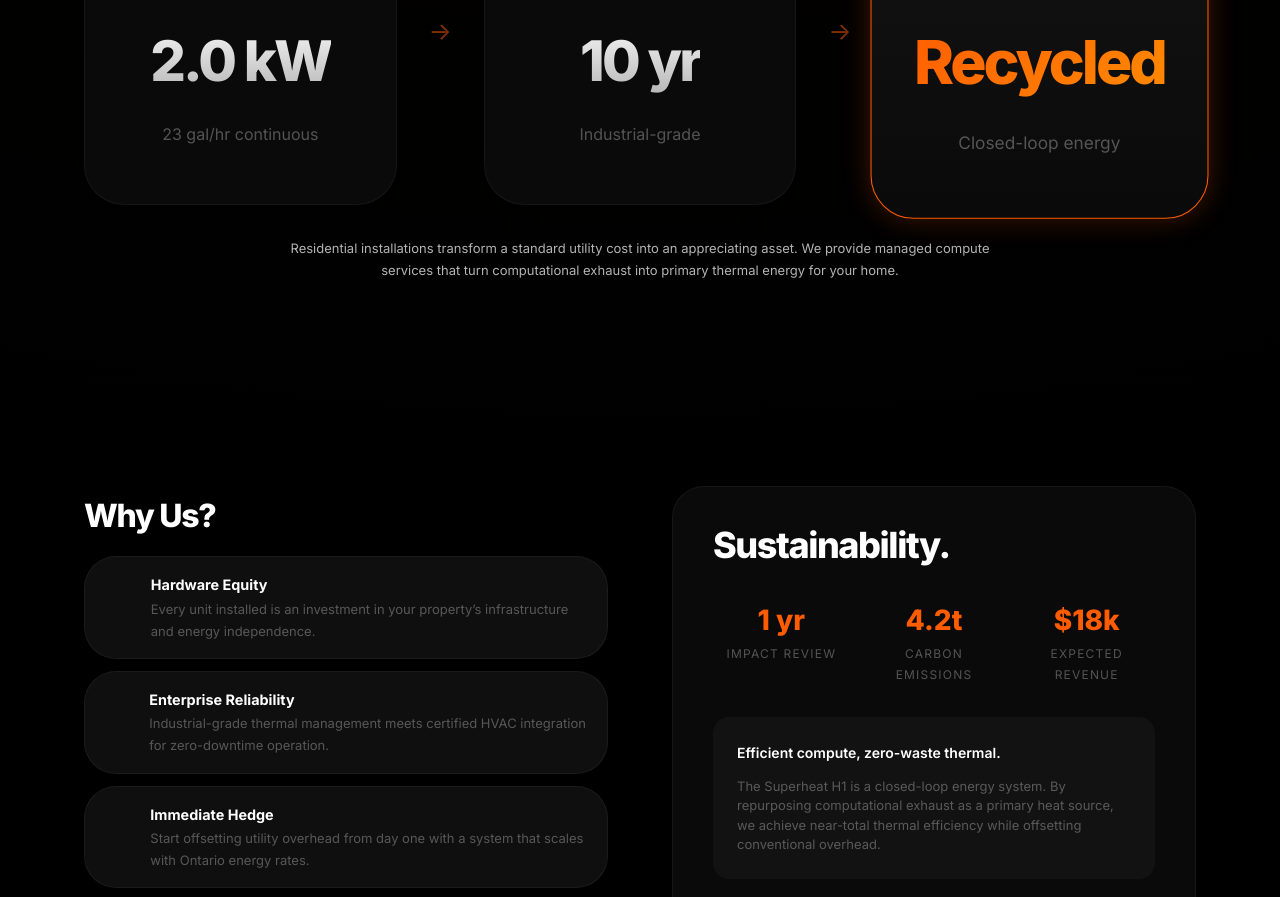
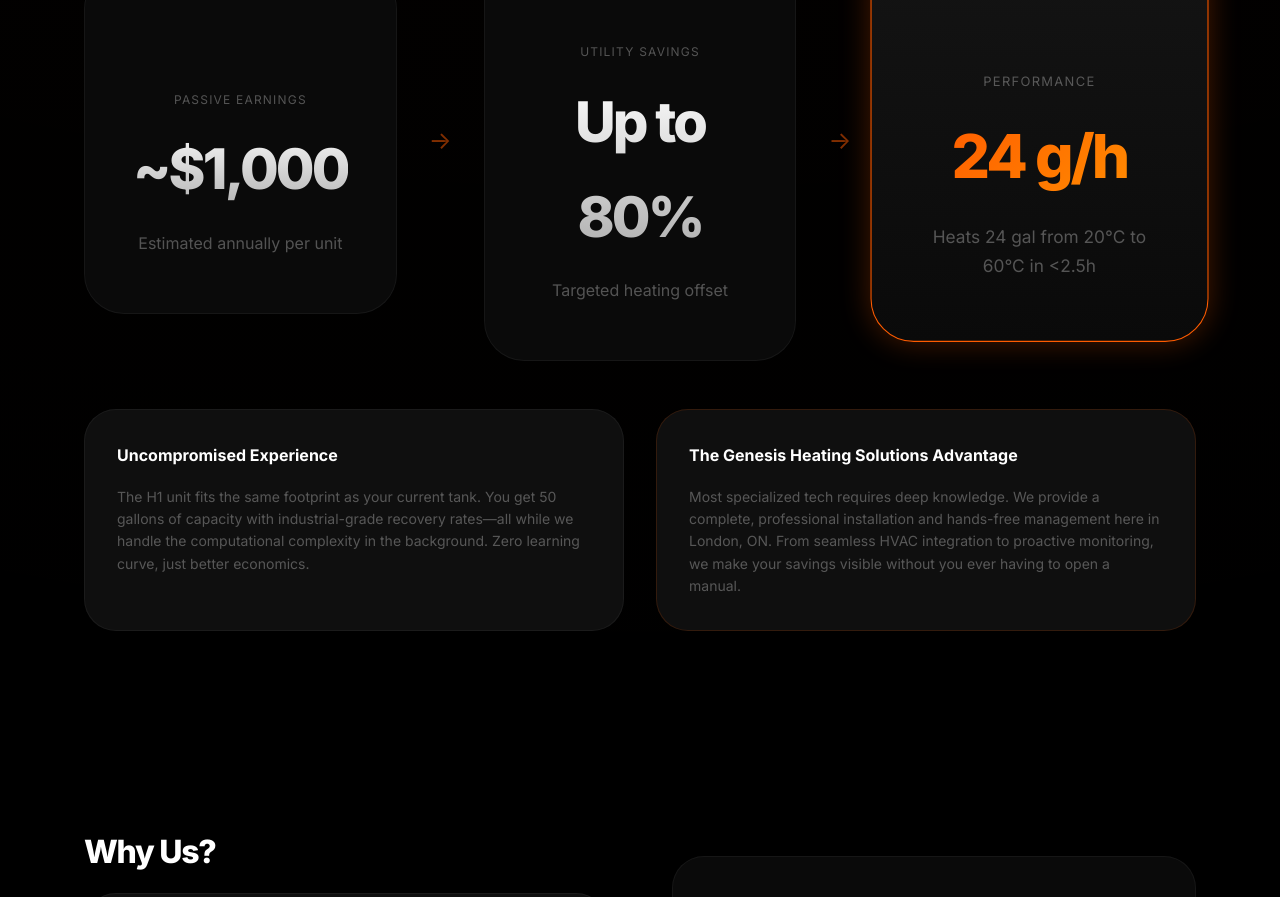
Before and after one commit to London-mining-company/genesis-heating, a Preact app: page / in a window 1280 px wide. Shown: the part 2160-3057 px from the top of the page. Built offline with nearby package versions, Linux system fonts and the light colour scheme.

Commit message:
Refine messaging, company name consistency, and sustainability descriptions

```diff
--- a/src/App.tsx
+++ b/src/App.tsx
@@ -76,23 +76,23 @@ const Icon = ({ p }: { p: string }) => <svg className="icon-svg" viewBox="0 0 24
 const STEPS = [
     { n: 1, t: 'Simple Swap', d: 'We install a Superheat H1 unit. Same space, same plumbing—no renovation required.' },
     { n: 2, t: 'Double Duty', d: 'The unit processes high-value computing tasks. Heat generated warms your water—one watt, two purposes.' },
-    { n: 3, t: 'Flexible Payout', d: 'Earn monthly. Cash out via cheque or keep it in Bitcoin. Your choice, your control.' },
+    { n: 3, t: 'Computational Rewards', d: 'Receive monthly rewards from the system’s output. Choose the freedom of a CAD cheque or the long-term value of Bitcoin. Your choice, your control.' },
 ]
 
 const BENEFITS = [
-    { i: 'M13 10V3L4 14h7v7l9-11h-7z', t: 'Hardware Equity', d: 'Every unit installed is an investment in your property’s infrastructure and energy independence.' },
-    { i: 'M9 12l2 2 4-4m5.618-4.016A11.955 11.955 0 0112 2.944a11.955 11.955 0 01-8.618 3.04A12.02 12.02 0 003 9c0 5.591 3.824 10.29 9 11.622 5.176-1.332 9-6.03 9-11.622 0-1.042-.133-2.052-.382-3.016z', t: 'Enterprise Reliability', d: 'Industrial-grade thermal management meets certified HVAC integration for zero-downtime operation.' },
-    { i: 'M12 8v4l3 3m6-3a9 9 0 11-18 0 9 9 0 0118 0z', t: 'Immediate Hedge', d: 'Start offsetting utility overhead from day one with a system that scales with Ontario energy rates.' },
-    { i: 'M17.657 16.657L13.414 20.9a1.998 1.998 0 01-2.827 0l-4.244-4.243a8 8 0 1111.314 0z M15 11a3 3 0 11-6 0 3 3 0 016 0z', t: 'Local Support', d: 'Based in London, Ontario. We provide professional onsite service and proactive monitoring.' },
+    { i: 'M12 8c-1.657 0-3 .895-3 2s1.343 2 3 2 3 .895 3 2-1.343 2-3 2m0-8c1.11 0 2.08.402 2.599 1M12 8V7m0 1v8m0 0v1m0-1c-1.11 0-2.08-.402-2.599-1M21 12a9 9 0 11-18 0 9 9 0 0118 0z', t: 'Built-in Efficiency', d: 'Your H1 performs high-value compute while you go about your day. No technical learning required. It’s automated utility value, powered by your property.' },
+    { i: 'M9 12l2 2 4-4m5.618-4.016A11.955 11.955 0 0112 2.944a11.955 11.955 0 01-8.618 3.04A12.02 12.02 0 003 9c0 5.591 3.824 10.29 9 11.622 5.176-1.332 9-6.03 9-11.622 0-1.042-.133-2.052-.382-3.016z', t: 'Uncompromised Comfort', d: 'Advanced chip-powered heat exchange delivers superior hot water performance. 24 gal/hour recovery means zero compromises on your home’s needs.' },
+    { i: 'M13 10V3L4 14h7v7l9-11h-7z', t: 'Hands-Free Profit', d: 'We manage the complexity, setup, and performance. You receive the computational rewards monthly—professional, local, and entirely hands-off.' },
+    { i: 'M17.657 16.657L13.414 20.9a1.998 1.998 0 01-2.827 0l-4.244-4.243a8 8 0 1111.314 0z M15 11a3 3 0 11-6 0 3 3 0 016 0z', t: 'London Expertise', d: 'Based in London, ON. We provide professional onsite integration and proactive 24/7 monitoring for your peace of mind.' },
 ]
 
 const FAQS = [
-    { q: 'What is the Superheat H1?', a: 'A water heater that earns. It uses advanced processors to perform computing tasks - capturing the heat they produce to warm your water. One watt, two purposes.' },
-    { q: 'Who is Genesis Heating Solutions?', a: 'A London-based team with deep roots in HVAC and Bitcoin mining. We bring decades of combined experience to help homeowners turn wasted heat into value - professionally installed, locally supported.' },
-    { q: 'What is included in your service?', a: 'Everything. We handle the complex parts: mining pool configuration, wallet setup assistance, professional HVAC installation, permits, and ongoing support. You just enjoy lower heating costs.' },
-    { q: 'How do earnings work?', a: 'Your share of the system output grows as the project matures. We offer both hardware ownership and managed leasing frameworks—both optimized for a sustainable revenue share over a set period. We’ll find the best alignment for your energy profile during your walkthrough.' },
-    { q: 'What does it cost?', a: 'We offer flexible entry points ranging from hardware purchase to service-based leasing. Both paths are designed as win-win partnerships that lead to long-term asset equity. Pricing is transparently detailed during consultation based on current compute cycles.' },
-    { q: 'Why Genesis instead of DIY?', a: 'Automated pool optimization and certified HVAC integration require specialized expertise. We provide a turnkey service that ensures your hot water remains constant while maximizing your utility offsets—professionally managed, zero effort required.' },
+    { q: 'What is the Superheat H1?', a: 'A water heater that earns. It uses advanced processors to perform high-value computing tasks—capturing the heat they produce to warm your water. One watt, two purposes.' },
+    { q: 'Who is Genesis Heating Solutions?', a: 'A London-based team specialized in high-efficiency thermal management. We bring professional HVAC expertise to help property owners turn computational exhaust into primary household value.' },
+    { q: 'What is included in your service?', a: 'Everything. We handle the technical configuration, professional HVAC installation, and ongoing monitoring. You just enjoy lower heating costs and monthly credits.' },
+    { q: 'How do computational rewards work?', a: 'As your system processes high-value data, it generates rewards that effectively recoup your heating costs. You have the total flexibility to receive these as a monthly CAD cheque or directed into Bitcoin—giving you complete freedom over how you use the value your home creates.' },
+    { q: 'What does it cost?', a: 'We offer flexible entry points ranging from equipment purchase to service-based leasing. Both paths are designed to create immediate utility savings. Pricing is transparently detailed during your local consultation.' },
+    { q: 'Why Genesis Heating Solutions instead of DIY?', a: 'Optimizing thermal capture and high-value compute require specialized integration. We provide a turnkey service that ensures your hot water is constant while maximizing your returns—professionally managed, zero effort required.' },
     { q: 'What happens next?', a: 'Join the waitlist now. In Spring 2026, we will reach out to schedule a free consultation - no pressure, just a conversation to see if the system makes sense for your home.' },
     { q: 'Is it loud?', a: 'About as loud as a quiet desk fan. Most units go in basements or utility rooms.' },
     { q: 'Will it affect my internet?', a: 'No. We install a dedicated connection that stays separate from your home network.' },
@@ -144,52 +144,65 @@ const Infographic = () => {
         <section className="section reveal">
             <div className="container">
                 <header className="section-header">
-                    <h2>What You Get</h2>
-                    <p>The Superheat H1 delivers identical hot water performance with measurable utility offsets.</p>
+                    <h2>One Watt, Two Purposes.</h2>
+                    <p>Genesis Heating Solutions provides professional integration of the Superheat H1—a water heater that repurposes high-value computation to generate primary heat, creating a sustainable value-recovery stream for your property.</p>
                     <div style={{ display: 'flex', gap: '0.5rem', justifyContent: 'center', marginTop: '1.5rem' }}>
                         <button
                             onClick={() => setMode('home')}
                             className={mode === 'home' ? 'prop-type-card active' : 'prop-type-card'}
                             style={{ padding: '0.5rem 1.25rem', fontSize: '13px', cursor: 'pointer' }}
                         >
-                            Residential
+                            For Your Home
                         </button>
                         <button
                             onClick={() => setMode('business')}
                             className={mode === 'business' ? 'prop-type-card active' : 'prop-type-card'}
                             style={{ padding: '0.5rem 1.25rem', fontSize: '13px', cursor: 'pointer' }}
                         >
-                            Commercial
+                            For Your Business
                         </button>
                     </div>
                 </header>
                 <div className="infographic-container">
                     <div className="info-card reveal">
-                        <Icon p={mode === 'home' ? "M13 10V3L4 14h7v7l9-11h-7z" : "M9 12l2 2 4-4M7 4h10a2 2 0 012 2v12a2 2 0 01-2 2H7a2 2 0 01-2-2V6a2 2 0 012-2z"} />
-                        <p className="calc-label">{mode === 'home' ? 'Heating Output' : 'ESG Grants'}</p>
-                        <div className="info-value">{mode === 'home' ? '2.0 kW' : 'Qualified'}</div>
-                        <p className="text-dim">{mode === 'home' ? '23 gal/hr continuous' : 'Carbon-neutral tech'}</p>
+                        <Icon p="M12 8c-1.657 0-3 .895-3 2s1.343 2 3 2 3 .895 3 2-1.343 2-3 2m0-8c1.11 0 2.08.402 2.599 1M12 8V7m0 1v8m0 0v1m0-1c-1.11 0-2.08-.402-2.599-1M21 12a9 9 0 11-18 0 9 9 0 0118 0z" />
+                        <p className="calc-label">{mode === 'home' ? 'Passive Earnings' : 'Compute Capacity'}</p>
+                        <div className="info-value">{mode === 'home' ? '~$1,000' : '120 TH/s'}</div>
+                        <p className="text-dim">{mode === 'home' ? 'Estimated annually per unit' : 'High-density hashrate per unit'}</p>
                     </div>
                     <div className="info-arrow">→</div>
                     <div className="info-card reveal">
-                        <Icon p={mode === 'home' ? "M9 12l2 2 4-4m6 2a9 9 0 11-18 0 9 9 0 0118 0z" : "M3 15a4 4 0 004 4h9a5 5 0 10-.1-9.999 5.002 5.002 0 10-9.78 2.096A4.001 4.001 0 003 15z"} />
-                        <p className="calc-label">{mode === 'home' ? 'Hardware Life' : 'Carbon Impact'}</p>
-                        <div className="info-value">{mode === 'home' ? '10 yr' : '0.4t'}</div>
-                        <p className="text-dim">{mode === 'home' ? 'Industrial-grade' : 'Saved per 1k sq.ft.'}</p>
+                        <Icon p="M13 10V3L4 14h7v7l9-11h-7z" />
+                        <p className="calc-label">{mode === 'home' ? 'Utility Savings' : 'Thermal Efficiency'}</p>
+                        <div className="info-value">{mode === 'home' ? 'Up to 80%' : '98%'}</div>
+                        <p className="text-dim">{mode === 'home' ? 'Targeted heating offset' : 'Heat capture recovery rate'}</p>
                     </div>
                     <div className="info-arrow">→</div>
                     <div className="info-card featured reveal">
-                        <Icon p={mode === 'home' ? "M12 8c-1.657 0-3 .895-3 2s1.343 2 3 2 3 .895 3 2-1.343 2-3 2m0-8c1.11 0 2.08.402 2.599 1M12 8V7m0 1v8m0 0v1m0-1c-1.11 0-2.08-.402-2.599-1M21 12a9 9 0 11-18 0 9 9 0 0118 0z" : "M9 19v-6a2 2 0 00-2-2H5a2 2 0 00-2 2v6a2 2 0 002 2h2a2 2 0 002-2zm0 0V9a2 2 0 012-2h2a2 2 0 012 2v10m-6 0a2 2 0 002 2h2a2 2 0 002-2m0 0V5z"} />
-                        <p className="calc-label">{mode === 'home' ? 'Sustainability' : 'Thermal Capture'}</p>
-                        <div className="info-value">{mode === 'home' ? 'Recycled' : '98%'}</div>
-                        <p className="text-dim">{mode === 'home' ? 'Closed-loop energy' : 'Heat recovery rate'}</p>
+                        <Icon p="M9 12l2 2 4-4m6 2a9 9 0 11-18 0 9 9 0 0118 0z" />
+                        <p className="calc-label">{mode === 'home' ? 'Performance' : 'Energy Impact'}</p>
+                        <div className="info-value">{mode === 'home' ? '24 g/h' : '4.2t'}</div>
+                        <p className="text-dim">{mode === 'home' ? 'Heats 24 gal from 20°C to 60°C in <2.5h' : 'Annual carbon offset per unit'}</p>
                     </div>
                 </div>
-                <p style={{ fontSize: '13px', opacity: 0.7, marginTop: '2rem', textAlign: 'center', maxWidth: '700px', marginLeft: 'auto', marginRight: 'auto' }}>
-                    {mode === 'home'
-                        ? 'Residential installations transform a standard utility cost into an appreciating asset. We provide managed compute services that turn computational exhaust into primary thermal energy for your home.'
-                        : 'Commercial scale operations leverage high-density thermal capture for massive utility offsets. Ideal for ESG reporting and sustainability grants. We specialize in industrial integration for multi-unit properties.'}
-                </p>
+                <div style={{ marginTop: '3rem', display: 'grid', gridTemplateColumns: 'repeat(auto-fit, minmax(300px, 1fr))', gap: '2rem' }}>
+                    <div className="card" style={{ padding: '2rem' }}>
+                        <h4 style={{ marginBottom: '1rem' }}>{mode === 'home' ? 'Uncompromised Experience' : 'Asset Optimization'}</h4>
+                        <p className="text-dim" style={{ fontSize: '14px', lineHeight: '1.6' }}>
+                            {mode === 'home'
+                                ? 'The H1 unit fits the same footprint as your current tank. You get 50 gallons of capacity with industrial-grade recovery rates—all while we handle the computational complexity in the background. Zero learning curve, just better economics.'
+                                : 'For property managers and owners, the Superheat fleet model leverages massive thermal capture across mid-to-large buildings. We turn your mechanical rooms into decentralized data centers that pay for your building’s hot water energy.'}
+                        </p>
+                    </div>
+                    <div className="card" style={{ padding: '2rem', borderColor: 'var(--c-accent-glow)' }}>
+                        <h4 style={{ marginBottom: '1rem' }}>{mode === 'home' ? 'The Genesis Heating Solutions Advantage' : 'ESG-Driven Infrastructure'}</h4>
+                        <p className="text-dim" style={{ fontSize: '14px', lineHeight: '1.6' }}>
+                            {mode === 'home'
+                                ? 'Most specialized tech requires deep knowledge. We provide a complete, professional installation and hands-free management here in London, ON. From seamless HVAC integration to proactive monitoring, we make your savings visible without you ever having to open a manual.'
+                                : 'Enhance your building infrastructure with energy-dense thermal capture. We achieve 98% thermal recovery with carbon-neutral heating, managed locally by our London team to ensure constant operational uptime and mechanical reliability.'}
+                        </p>
+                    </div>
+                </div>
             </div>
         </section>
     )
@@ -204,32 +217,31 @@ const SavingsCalculator = () => {
         <div className="reveal">
             <div className="calculator-card" style={{ width: '100%', padding: '2.5rem' }}>
                 <header className="section-header" style={{ textAlign: 'left', margin: '0 0 2rem' }}>
-                    <h2 style={{ fontSize: '2.25rem' }}>Sustainability.</h2>
+                    <h2 style={{ fontSize: '2.25rem' }}>Sustainability. Backed by your energy.</h2>
                 </header>
                 <div className="calc-stats" style={{ gridTemplateColumns: 'repeat(3, 1fr)', gap: '1rem', marginBottom: '2rem' }}>
                     <div>
                         <div className="calc-val" style={{ fontSize: '1.75rem' }}>{years} yr</div>
-                        <div className="calc-label">Impact Review</div>
+                        <div className="calc-label">Planning Horizon</div>
                     </div>
                     <div>
                         <div className="calc-val" style={{ fontSize: '1.75rem' }}>{(years * 4.2).toFixed(1)}t</div>
-                        <div className="calc-label">Carbon Emissions</div>
+                        <div className="calc-label">CO2 Carbon Saved</div>
                     </div>
                     <div>
-                        <div className="calc-val" style={{ fontSize: '1.75rem' }}>${(years * 18).toLocaleString()}k</div>
-                        <div className="calc-label">Expected Revenue</div>
+                        <div className="calc-val" style={{ fontSize: '1.75rem' }}>${(years * 1000).toLocaleString()}</div>
+                        <div className="calc-label">Estimated Net Earnings</div>
                     </div>
                 </div>
-                <div style={{ padding: '1.5rem', background: 'rgba(255,255,255,0.03)', borderRadius: '16px', marginBottom: '2rem' }}>
-                    <p style={{ fontSize: '14px', marginBottom: '0.75rem', fontWeight: '600' }}>Efficient compute, zero-waste thermal.</p>
-                    <p className="text-dim" style={{ fontSize: '13px', lineHeight: '1.5' }}>
-                        The Superheat H1 is a closed-loop energy system. By repurposing computational exhaust as a primary heat source, we achieve near-total thermal efficiency while offsetting conventional overhead.
+                <div style={{ padding: '1.75rem', background: 'rgba(255,255,255,0.03)', borderRadius: '16px', marginBottom: '2rem' }}>
+                    <p className="text-dim" style={{ fontSize: '14px', lineHeight: '1.6' }}>
+                        Reclaim 98% of the thermal exhaust from high-value computation and recycle it as a primary heat source for your property with near-total efficiency.
                     </p>
                 </div>
                 <div style={{ marginTop: '2rem' }}>
                     <div style={{ display: 'flex', justifyContent: 'space-between', marginBottom: '1rem', fontSize: '12px' }}>
-                        <span className="text-dim">Planning Period</span>
-                        <span className="text-orange">{years} Year{years > 1 ? 's' : ''}</span>
+                        <span className="text-dim">Consultation Roadmap</span>
+                        <span className="text-orange">{years} Year{years > 1 ? 's' : ''} Projection</span>
                     </div>
                     <input type="range" className="slider" min="0" max="3" step="1" value={idx} onChange={e => setIdx(+e.currentTarget.value)} />
                 </div>
@@ -462,7 +474,10 @@ const Foot = () => (
                 </a>
             </div>
             <p className="footer-copy">© {new Date().getFullYear()} GENESIS HEATING SOLUTIONS. LICENSED ONTARIO HVAC PARTNER.</p>
-            <a href="https://superheat.xyz" target="_blank" rel="noopener" className="footer-superheat">Powered by Superheat Technology</a>
+            <div style={{ marginTop: '1.5rem', display: 'flex', gap: '1.5rem', justifyContent: 'center', opacity: 0.3, fontSize: '10px', textTransform: 'uppercase', letterSpacing: '0.05em' }}>
+                <a href="https://resources.superheat.xyz/brand-resources/Superheat-H1-Product-Introduction.pdf" target="_blank" rel="noopener">Technical Specs</a>
+                <a href="https://superheat.xyz" target="_blank" rel="noopener">Powered by Superheat Technology</a>
+            </div>
         </div>
     </footer>
 )
```
Also changed, not shown: src/server/services/email.ts (+7 -7 lines).
